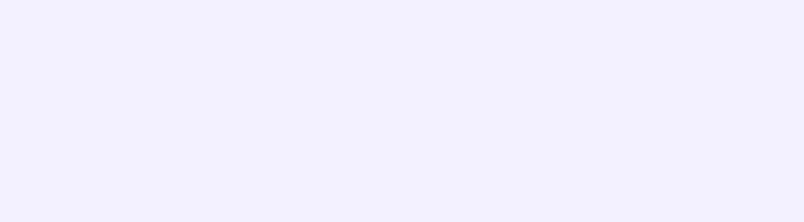
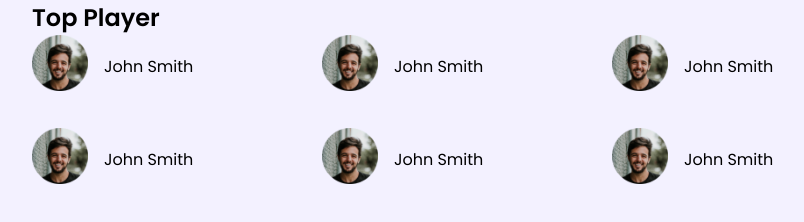
Before and after one commit to rahimuj570/leader-board, a plain HTML site: page index.html in a window 1280 px wide. Shown: the whole page, without its empty margins (253-1057 px from the left). Drawn offline with Linux system fonts and the light colour scheme; a web font is replaced by a local one.

Commit message:
all is well

```diff
--- a/index.html
+++ b/index.html
@@ -7,5 +7,47 @@
     <title>Leader Board</title>
     <link rel="stylesheet" href="style.css" />
   </head>
-  <body></body>
+  <body>
+    <section>
+      <h1>Top Player</h1>
+      <div class="top-players">
+        <div class="top-player">
+          <div class="img-player">
+            <img src="./img/players/player-1.png" alt="1" />
+          </div>
+          <div class="player-name"><p>John Smith</p></div>
+        </div>
+        <div class="top-player">
+          <div class="img-player">
+            <img src="./img/players/player-1.png" alt="1" />
+          </div>
+          <div class="player-name"><p>John Smith</p></div>
+        </div>
+        <div class="top-player">
+          <div class="img-player">
+            <img src="./img/players/player-1.png" alt="1" />
+          </div>
+          <div class="player-name"><p>John Smith</p></div>
+        </div>
+        <div class="top-player">
+          <div class="img-player">
+            <img src="./img/players/player-1.png" alt="1" />
+          </div>
+          <div class="player-name"><p>John Smith</p></div>
+        </div>
+        <div class="top-player">
+          <div class="img-player">
+            <img src="./img/players/player-1.png" alt="1" />
+          </div>
+          <div class="player-name"><p>John Smith</p></div>
+        </div>
+        <div class="top-player">
+          <div class="img-player">
+            <img src="./img/players/player-1.png" alt="1" />
+          </div>
+          <div class="player-name"><p>John Smith</p></div>
+        </div>
+      </div>
+    </section>
+  </body>
 </html>
--- a/style.css
+++ b/style.css
@@ -10,3 +10,19 @@ section {
   background: #fff;
   margin: 0 285px 25px 285px;
 }
+.top-players {
+  display: grid;
+  grid-template-columns: repeat(3, 1fr);
+  grid-row-gap: 30px;
+}
+.top-player {
+  display: flex;
+  align-items: center;
+}
+.img-player {
+  width: 56px;
+  padding-right: 16px;
+}
+.img-player img {
+  width: 100%;
+}
```
